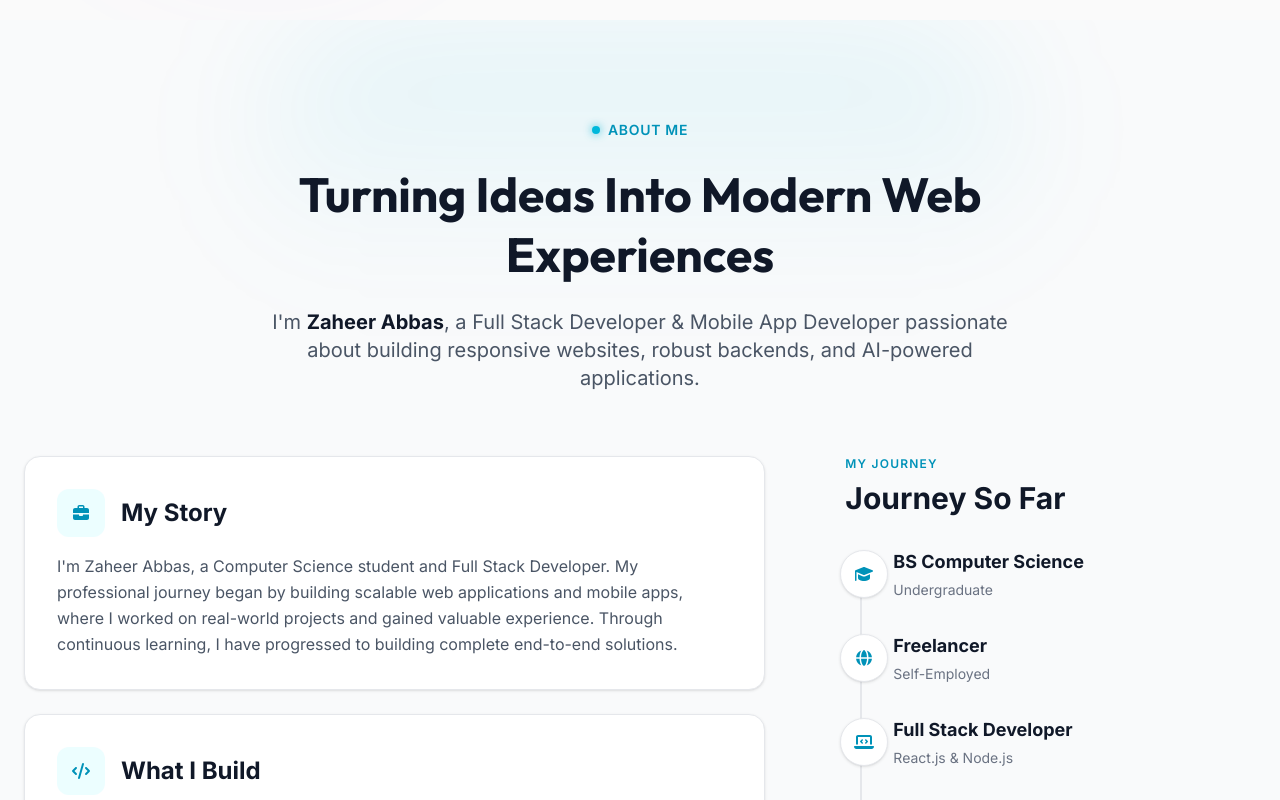
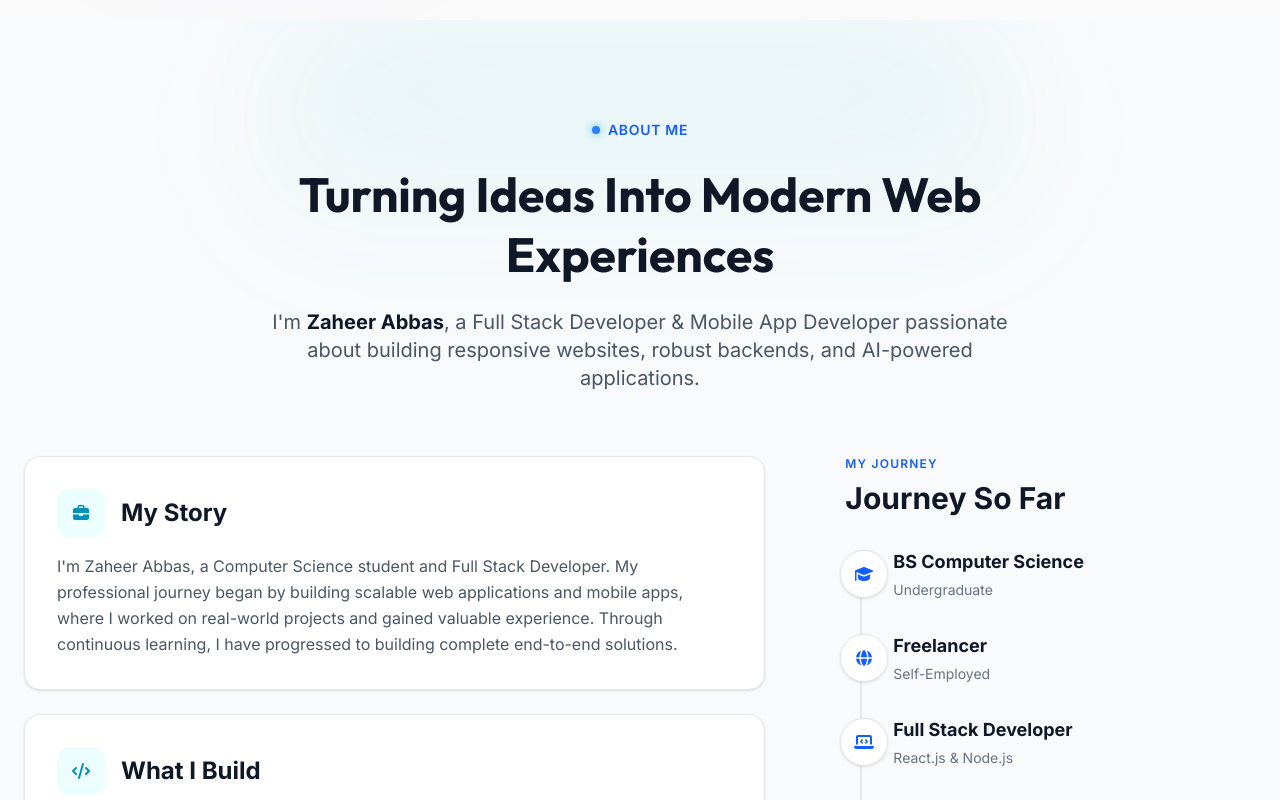
Before and after one commit to zaheerabbasdev/ZaheerAbbas_Portfolio, a Next.js app: page / in a window 1280 px wide. Shown: the part 780-1580 px from the top of the page. Built offline with nearby package versions, Linux system fonts and the light colour scheme; no server answers.

Commit message:
fix the color

```diff
--- a/src/components/about/About.tsx
+++ b/src/components/about/About.tsx
@@ -57,8 +57,8 @@ export function About() {
 
         {/* Header */}
         <div className="text-center mb-16 max-w-3xl mx-auto">
-          <div className="inline-flex items-center gap-2 mb-6 text-cyan-600 dark:text-cyan-400 font-semibold tracking-wider uppercase text-sm">
-            <span className="w-2 h-2 rounded-full bg-cyan-500 shadow-[0_0_8px_rgba(6,182,212,0.8)]"></span>
+          <div className="inline-flex items-center gap-2 mb-6 text-blue-600 dark:text-blue-400 font-semibold tracking-wider uppercase text-sm">
+            <span className="w-2 h-2 rounded-full bg-blue-500 shadow-[0_0_8px_rgba(6,182,212,0.8)]"></span>
             About Me
           </div>
           <h2 className="text-3xl md:text-5xl font-bold font-heading text-gray-900 dark:text-white mb-6 leading-tight">
@@ -104,7 +104,7 @@ export function About() {
               transition={{ duration: 0.6 }}
             >
               <div className="mb-8">
-                <h4 className="text-cyan-600 dark:text-cyan-400 font-semibold tracking-widest uppercase text-xs mb-2">My Journey</h4>
+                <h4 className="text-blue-600 dark:text-blue-400 font-semibold tracking-widest uppercase text-xs mb-2">My Journey</h4>
                 <h3 className="text-2xl md:text-3xl font-bold text-gray-900 dark:text-white">Journey So Far</h3>
               </div>
 
@@ -115,12 +115,12 @@ export function About() {
                 {journeySteps.map((step, idx) => (
                   <div key={step.id} className="relative group">
                     {/* Node */}
-                    <div className="absolute -left-[29px] md:-left-[37px] top-0.5 w-10 h-10 md:w-12 md:h-12 rounded-full bg-white dark:bg-[#0a0a0a] border border-gray-200 dark:border-gray-700 flex items-center justify-center group-hover:border-cyan-500 dark:group-hover:border-cyan-500 transition-colors shadow-sm z-10">
-                      <FontAwesomeIcon icon={step.icon} className="w-4 h-4 text-cyan-600 dark:text-cyan-400" />
+                    <div className="absolute -left-[29px] md:-left-[37px] top-0.5 w-10 h-10 md:w-12 md:h-12 rounded-full bg-white dark:bg-[#0a0a0a] border border-gray-200 dark:border-gray-700 flex items-center justify-center group-hover:border-blue-500 dark:group-hover:border-blue-500 transition-colors shadow-sm z-10">
+                      <FontAwesomeIcon icon={step.icon} className="w-4 h-4 text-blue-600 dark:text-blue-400" />
                     </div>
 
                     <div className="pl-4">
-                      <h4 className="text-lg font-bold text-gray-900 dark:text-white group-hover:text-cyan-600 dark:group-hover:text-cyan-400 transition-colors">
+                      <h4 className="text-lg font-bold text-gray-900 dark:text-white group-hover:text-blue-600 dark:group-hover:text-blue-400 transition-colors">
                         {step.title}
                       </h4>
                       <p className="text-sm text-gray-500 dark:text-gray-500 mt-1">
```
